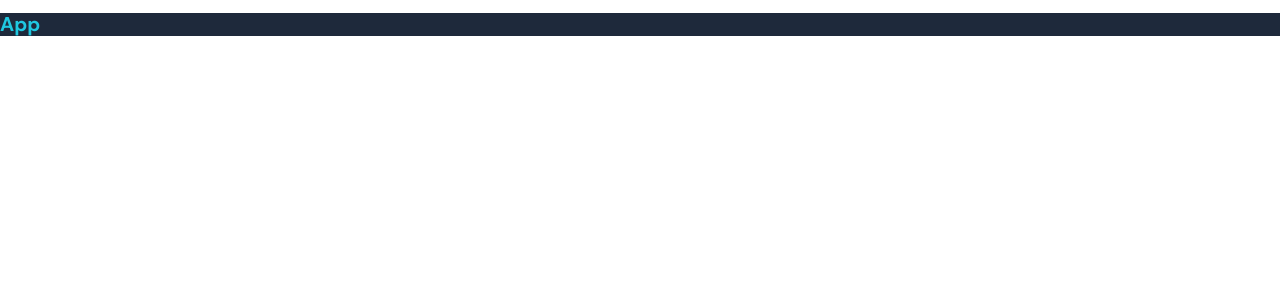
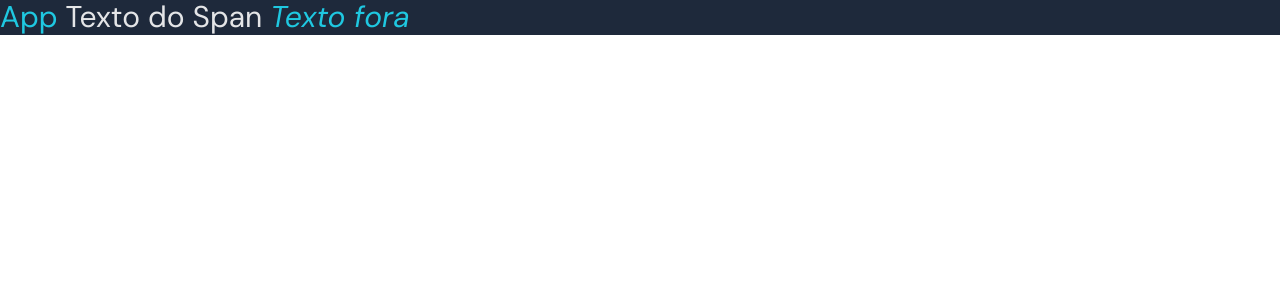
Before and after one commit to erickgust/markee, a React (Create React App) app: page / in a window 1280 px wide. Shown: the top 300 px of the page. Built offline with nearby package versions, Linux system fonts and the light colour scheme.

Commit message:
Add styled components examples

```diff
--- /dev/null
+++ b/src/app-styles.ts
@@ -0,0 +1,16 @@
+import styled, { css } from 'styled-components/macro'
+
+export const Span = styled.span`
+  color: ${({ theme }) => theme.colors.gray}
+`
+
+export const SpanStyled = styled(Span)`
+  color: ${({ theme }) => theme.colors.primary};
+  font-style: italic;
+`
+
+export const Title = styled.div`${({ theme }) => css`
+  background: ${theme.colors.black};
+  color: ${theme.colors.primary};
+  font-size: 3rem;
+`}`
--- a/src/app.tsx
+++ b/src/app.tsx
@@ -1,13 +1,12 @@
-import styled, { css } from 'styled-components/macro'
-
-const Title = styled.h1`${({ theme }) => css`
-  background: ${theme.colors.black};
-  color: ${theme.colors.primary}
-`}`
+import * as S from './app-styles'
 
 function App () {
   return (
-    <Title>App</Title>
+    <S.Title>
+      App {' '}
+      <S.Span>Texto do Span</S.Span> {' '}
+      <S.SpanStyled>Texto fora</S.SpanStyled>
+    </S.Title>
   )
 }
 
```
